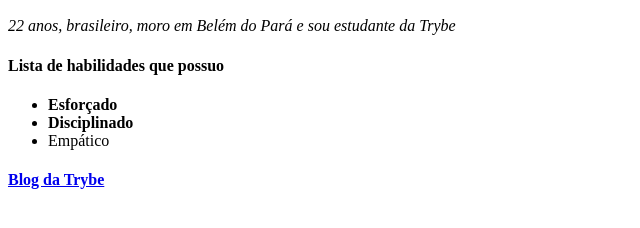
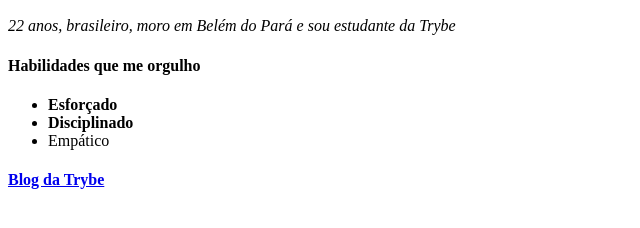
Before and after one commit to jnraraujo/exercicio-3.1, a plain HTML site: page index.html in a window 1280 px wide. Shown: the part 410-638 px from the top of the page, 0-640 px from the left. Drawn offline with Linux system fonts and the light colour scheme.

Commit message:
Alterei o arquivo.html

```diff
--- a/index.html
+++ b/index.html
@@ -21,7 +21,7 @@
 
     <p id="eu"><em>22 anos, brasileiro, moro em Belém do Pará e sou estudante da Trybe</em></p>
 
-    <h4 id="habilidades">Lista de habilidades que possuo</h4>
+    <h4 id="habilidades">Habilidades que me orgulho</h4>
 
     <ul>
         <li><strong>Esforçado</strong></li>
```
